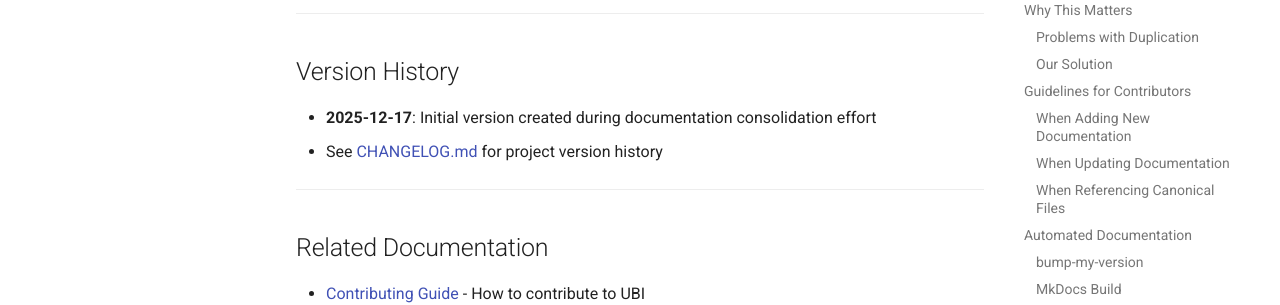
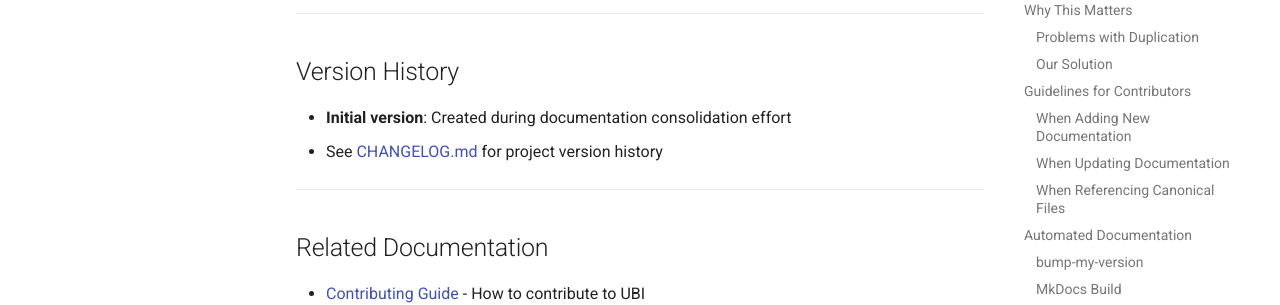
Before and after one commit to egohygiene/ubi, an MkDocs documentation site: the page built from docs/source-of-truth.md, in a window 1280 px wide and 900 px high, scrolled down 5106 px. Shown: the part 245-550 px from the top of the window. Built offline with MkDocs 1.6.1 and Material for MkDocs 9.7.7, drawn with Linux system fonts in a browser that asks for light colours; comment, search, counter and statistics services are not loaded; the version menu is left out.

Commit message:
docs: address code review feedback on documentation consolidation
Co-authored-by: szmyty <14865041+szmyty@users.noreply.github.com>

```diff
--- a/docs/source-of-truth.md
+++ b/docs/source-of-truth.md
@@ -199,7 +199,7 @@ See `audit/` directory for reports and scripts.
 
 ## Version History
 
-- **2025-12-17**: Initial version created during documentation consolidation effort
+- **Initial version**: Created during documentation consolidation effort
 - See [CHANGELOG.md](../CHANGELOG.md) for project version history
 
 ---
@@ -207,8 +207,8 @@ See `audit/` directory for reports and scripts.
 ## Related Documentation
 
 - [Contributing Guide](../CONTRIBUTING.md) - How to contribute to UBI
-- [Release Process](release-process.md) - How versions and releases work
-- [Architecture](architecture.md) - Overall project structure and design
+- [Release Process](../release-process.md) - How versions and releases work
+- [Architecture](../architecture.md) - Overall project structure and design
 
 ---
 
```
Also changed, not shown: docs/changelog.md (+0 -4 lines).
